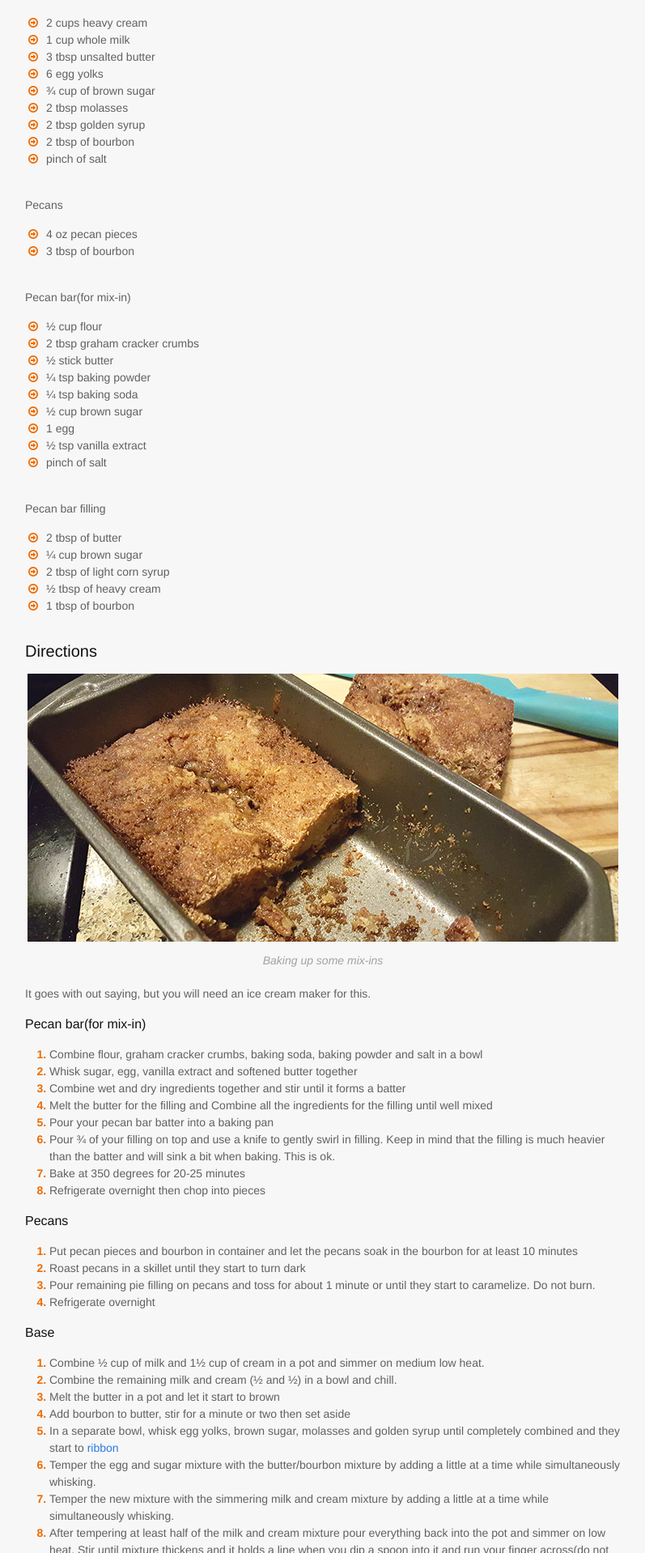
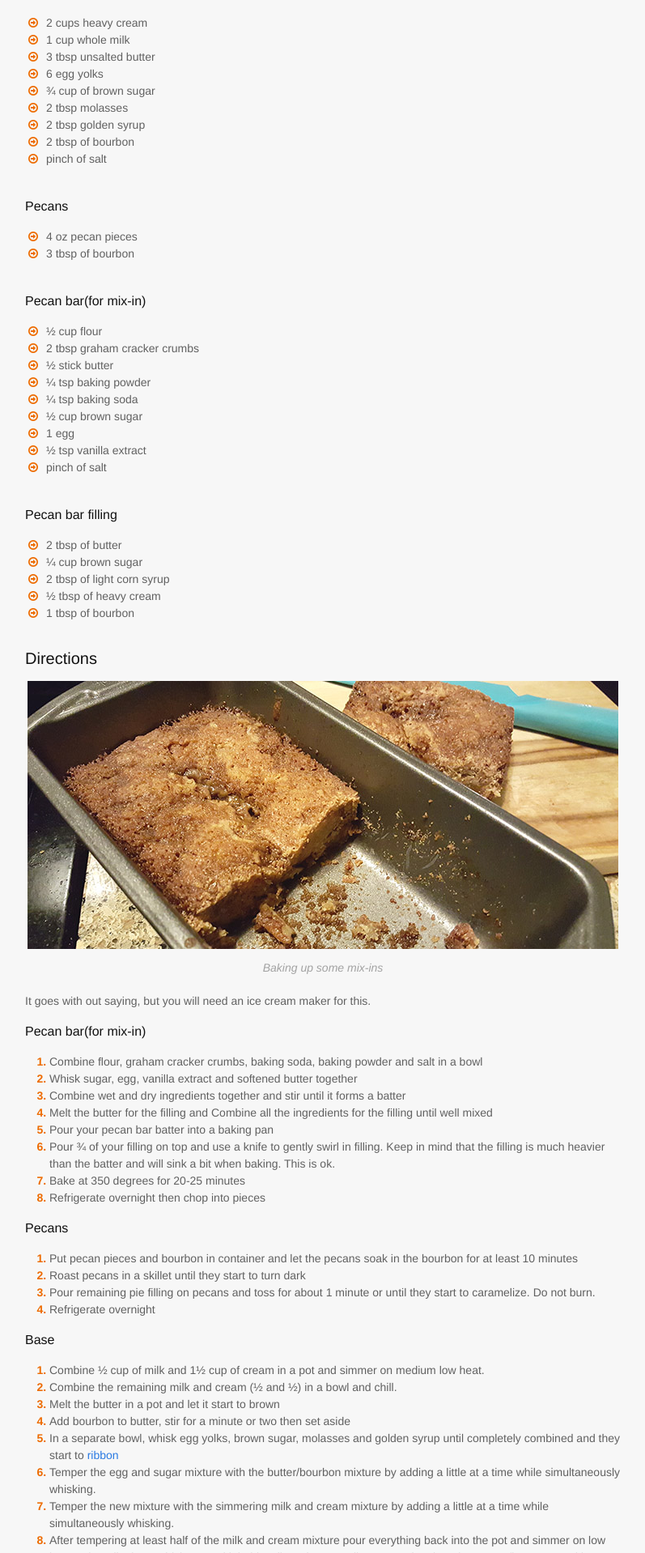
Before and after one commit to chikeorjih/chikeorjih.github.io, a Jekyll site: the page built from _posts/2016-02-07-homemade-bourbon-pecan-pie.md, in a window 1280 px wide. Shown: the part 837-2755 px from the top of the page at 81% size, without its empty margins (239-1036 px from the left). Built offline with Jekyll 4.4.1, drawn with Linux system fonts in a browser that asks for light colours; nearby versions of some CDN libraries.

Commit message:
header fix

```diff
--- a/_posts/2016-02-07-homemade-bourbon-pecan-pie.md
+++ b/_posts/2016-02-07-homemade-bourbon-pecan-pie.md
@@ -34,14 +34,14 @@ Base
 
 <br/>
 
-Pecans
+#### Pecans
 
 * 4 oz pecan pieces
 * 3 tbsp of bourbon
 
 <br/>
 
-Pecan bar(for mix-in)
+#### Pecan bar(for mix-in)
 
 * ½ cup flour
 * 2 tbsp graham cracker crumbs
@@ -55,7 +55,7 @@ Pecan bar(for mix-in)
 
 <br/>
 
-Pecan bar filling
+#### Pecan bar filling
 
 * 2 tbsp of butter
 * ¼ cup brown sugar
```
